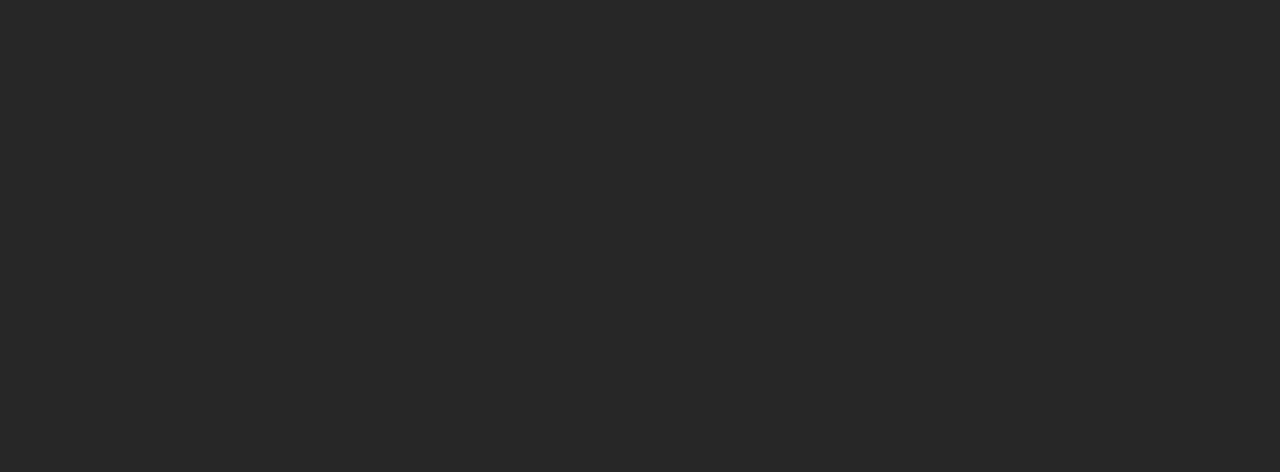
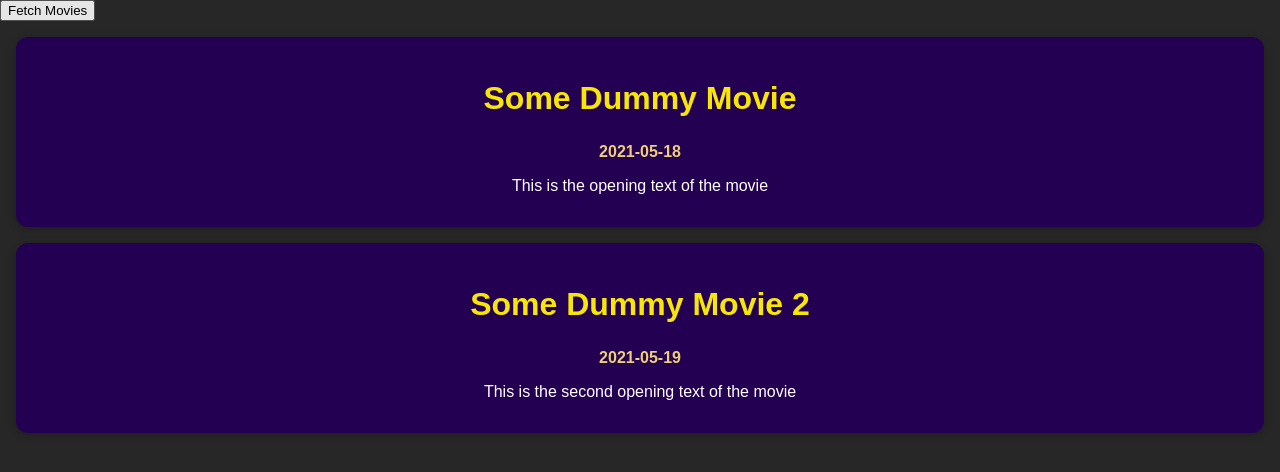
Before and after one commit to Emmychriss/movieSearchHttps, a React (Create React App) app: page / in a window 1280 px wide. Shown: the top 472 px of the page. Built offline with nearby package versions, Linux system fonts and the light colour scheme.

Commit message:
rendered movie list in app

```diff
--- a/src/App.js
+++ b/src/App.js
@@ -1,7 +1,34 @@
 import React from "react";
 
+import MoviesList from "./components/MoviesList";
+import "./App.css";
+
 const App = () => {
-  return <div></div>;
+  const dummyMovies = [
+    {
+      id: 1,
+      title: "Some Dummy Movie",
+      openingText: "This is the opening text of the movie",
+      releaseDate: "2021-05-18",
+    },
+    {
+      id: 2,
+      title: "Some Dummy Movie 2",
+      openingText: "This is the second opening text of the movie",
+      releaseDate: "2021-05-19",
+    },
+  ];
+
+  return (
+    <>
+      <section>
+        <button>Fetch Movies</button>
+      </section>
+      <section>
+        <MoviesList movies={dummyMovies} />
+      </section>
+    </>
+  );
 };
 
 export default App;
```
